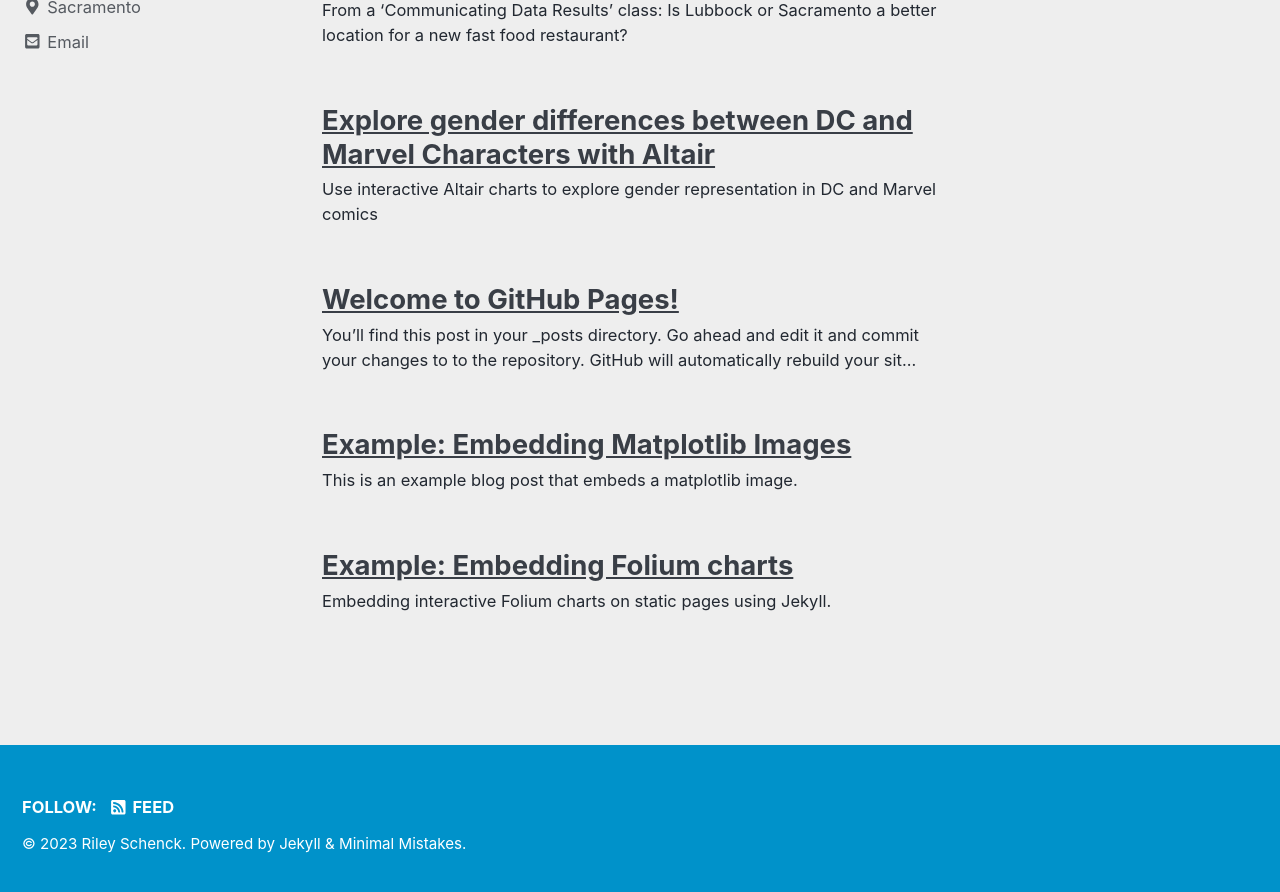
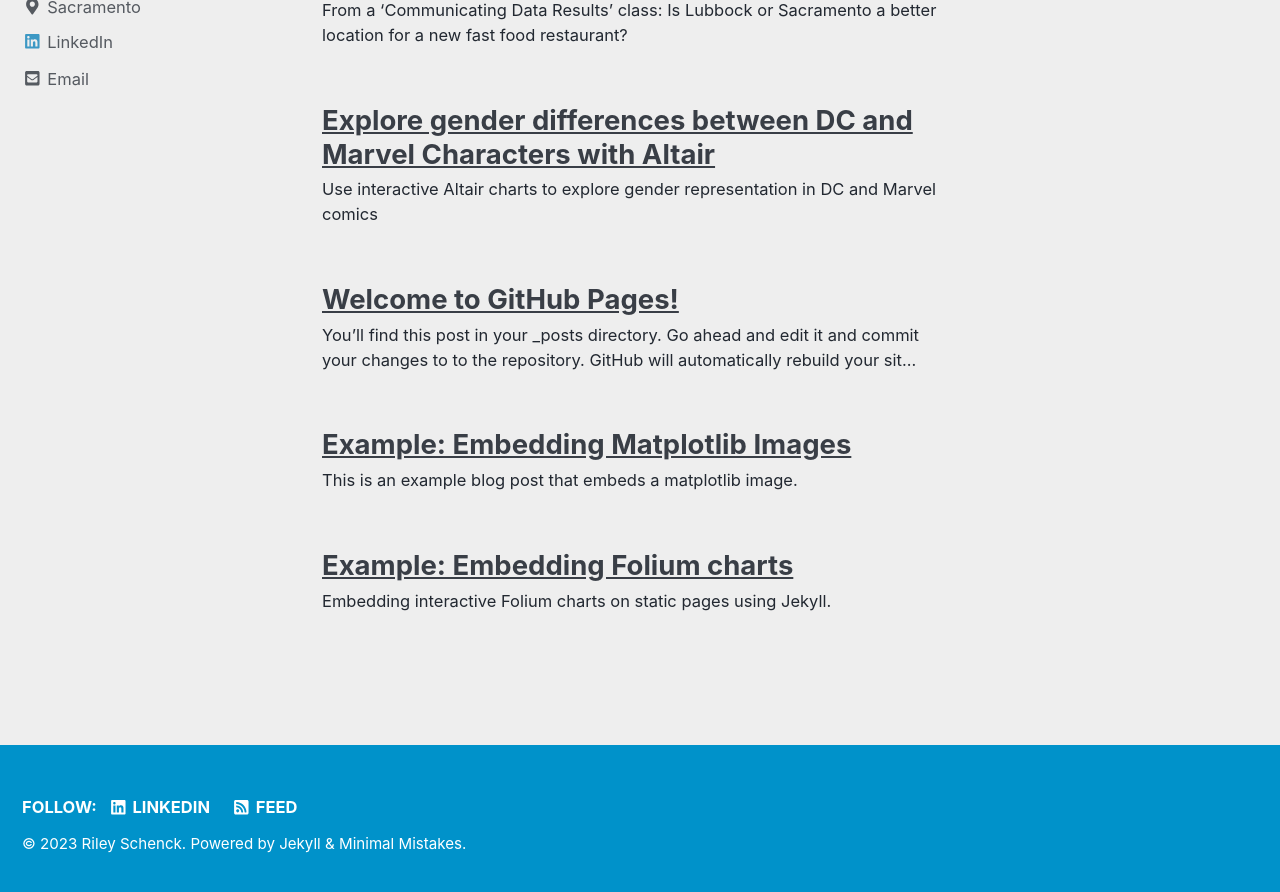
Before and after one commit to rileyschenck/website, a Jekyll site: the page built from index.html, in a window 1280 px wide and 900 px high, scrolled down 271 px. Shown: the top 892 px of the window. Built offline with Jekyll 4.4.1, drawn with Linux system fonts in a browser that asks for light colours; cached includes are drawn as plain includes; nearby versions of some CDN libraries; a script that is not in the unit is left out; the list of posts is cut into pages by our own code.

Commit message:
Update _config.yml

```diff
--- a/_config.yml
+++ b/_config.yml
@@ -126,9 +126,9 @@ author:
     - label: "GitHub"
       icon: "fab fa-fw fa-github"
       # url: "https://github.com/"
-    - label: "Instagram"
-      icon: "fab fa-fw fa-instagram"
-      # url: "https://instagram.com/"
+    - label: "LinkedIn"
+      icon: "fab fa-fw fa-linkedin"
+      url: "https://www.linkedin.com/in/rileyschenck/"
 
 # Site Footer
 footer:
@@ -148,9 +148,10 @@ footer:
     - label: "Bitbucket"
       icon: "fab fa-fw fa-bitbucket"
       # url:
-    - label: "Instagram"
-      icon: "fab fa-fw fa-instagram"
-      # url:
+    - label: "LinkedIn"
+      icon: "fab fa-fw fa-linkedin"
+      url: "https://www.linkedin.com/in/rileyschenck/"
+
 
 # Reading Files
 include:
```
